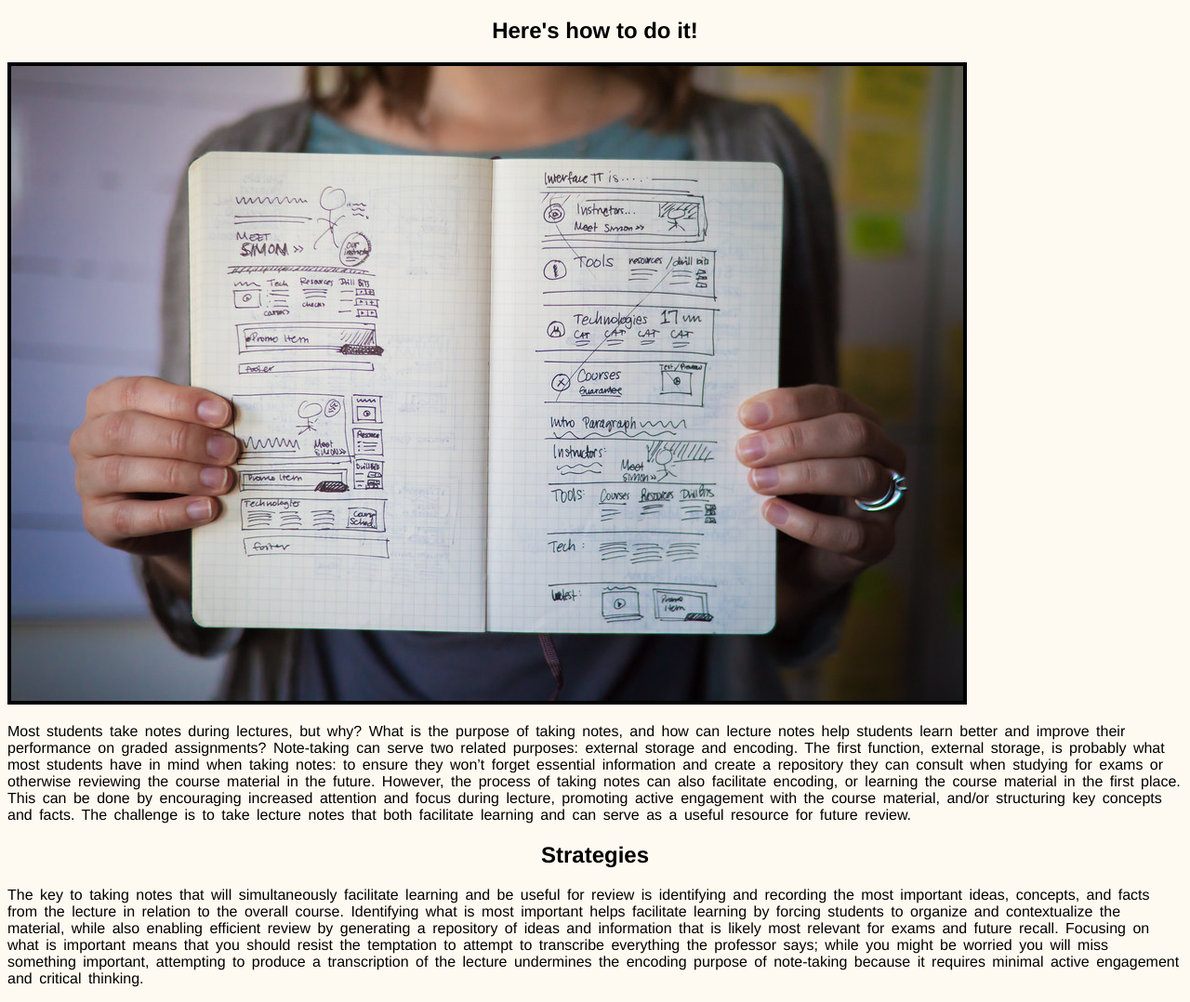
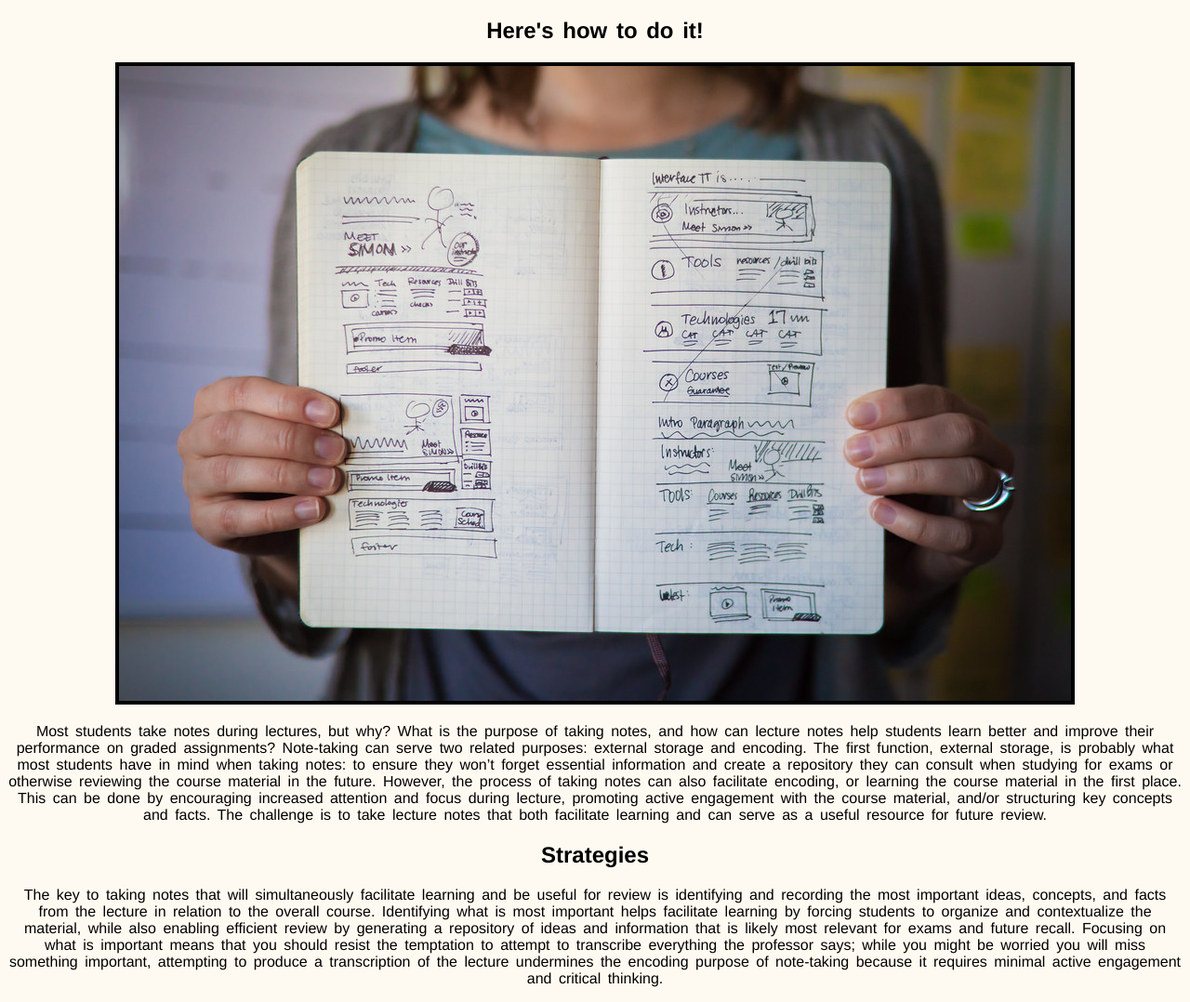
Before and after one commit to brandanpdx/boring-lecture, a plain HTML site: page index.html in a window 1280 px wide. Shown: the part 61-1139 px from the top of the page at 93% size. Drawn offline with Linux system fonts and the light colour scheme.

Commit message:
changed intro classes to one div

```diff
--- a/css/boring-lecture.css
+++ b/css/boring-lecture.css
@@ -7,11 +7,8 @@ h1 {
   text-align: center;
 }
 
-h2.intro {
+.intro {
   text-align: center;
-}
-
-p.intro {
   word-spacing: 3px;
 }
 
--- a/index.html
+++ b/index.html
@@ -9,15 +9,16 @@
 </head>
 <body>
   <h1>INTRODUCTION TO NOTE-TAKING</h1>
-  <h2 class="intro">Here's how to do it!</h2>
-  <img class ="intro" src="img/notetaking.jpg">
 
-  <p class="intro">Most students take notes during lectures, but why? What is the purpose of taking notes, and how can lecture notes help students learn better and improve their performance on graded assignments? Note-taking can serve two related purposes: external storage and encoding. The first function, external storage, is probably what most students have in mind when taking notes: to ensure they won’t forget essential information and create a repository they can consult when studying for exams or otherwise reviewing the course material in the future. However, the process of taking notes can also facilitate encoding, or learning the course material in the first place. This can be done by encouraging increased attention and focus during lecture, promoting active engagement with the course material, and/or structuring key concepts and facts. The challenge is to take lecture notes that both facilitate learning and can serve as a useful resource for future review.</p>
+  <div class="intro">
+  <h2>Here's how to do it!</h2>
+  <img class="intro" src="img/notetaking.jpg">
 
-  <h2 class="intro">Strategies</h2>
+  <p>Most students take notes during lectures, but why? What is the purpose of taking notes, and how can lecture notes help students learn better and improve their performance on graded assignments? Note-taking can serve two related purposes: external storage and encoding. The first function, external storage, is probably what most students have in mind when taking notes: to ensure they won’t forget essential information and create a repository they can consult when studying for exams or otherwise reviewing the course material in the future. However, the process of taking notes can also facilitate encoding, or learning the course material in the first place. This can be done by encouraging increased attention and focus during lecture, promoting active engagement with the course material, and/or structuring key concepts and facts. The challenge is to take lecture notes that both facilitate learning and can serve as a useful resource for future review.</p>
+  <h2>Strategies</h2>
 
-  <p class="intro">The key to taking notes that will simultaneously facilitate learning and be useful for review is identifying and recording the most important ideas, concepts, and facts from the lecture in relation to the overall course. Identifying what is most important helps facilitate learning by forcing students to organize and contextualize the material, while also enabling efficient review by generating a repository of ideas and information that is likely most relevant for exams and future recall. Focusing on what is important means that you should resist the temptation to attempt to transcribe everything the professor says; while you might be worried you will miss something important, attempting to produce a transcription of the lecture undermines the encoding purpose of note-taking because it requires minimal active engagement and critical thinking.</p>
-
+  <p>The key to taking notes that will simultaneously facilitate learning and be useful for review is identifying and recording the most important ideas, concepts, and facts from the lecture in relation to the overall course. Identifying what is most important helps facilitate learning by forcing students to organize and contextualize the material, while also enabling efficient review by generating a repository of ideas and information that is likely most relevant for exams and future recall. Focusing on what is important means that you should resist the temptation to attempt to transcribe everything the professor says; while you might be worried you will miss something important, attempting to produce a transcription of the lecture undermines the encoding purpose of note-taking because it requires minimal active engagement and critical thinking.</p>
+</div>
 
 </body>
 </html>
```
